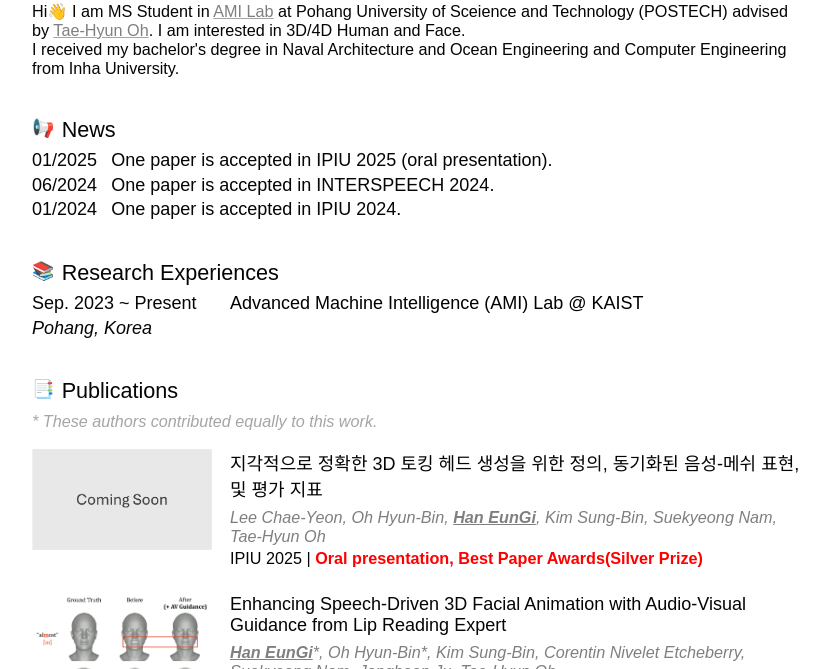
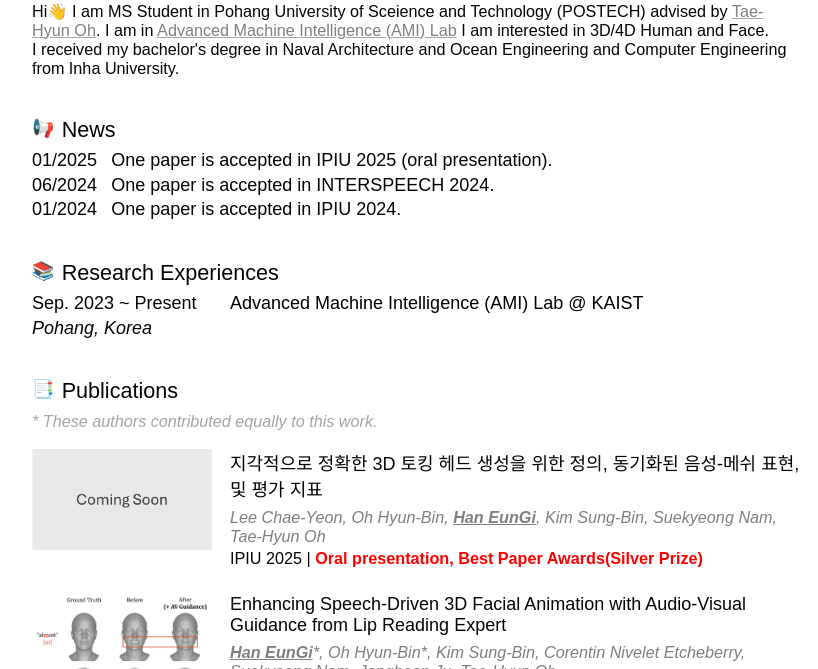
Before and after one commit to winterbloooom/profile, a plain HTML site: page index.html in a window 1280 px wide. Shown: the part 431-1100 px from the top of the page, without its empty margins (224-1042 px from the left). Drawn offline with Linux system fonts and the light colour scheme.

Commit message:
Update index.html

```diff
--- a/index.html
+++ b/index.html
@@ -59,7 +59,7 @@
                     </div>
                 </div>
                 <div id="home-greeting">
-                    Hi👋 I am MS Student in <a href="https://ami.postech.ac.kr/">AMI Lab</a> at Pohang University of Sceience and Technology (POSTECH) advised by <a href="https://ami.postech.ac.kr/members/tae-hyun-oh">Tae-Hyun Oh</a>.
+                    Hi👋 I am MS Student in Pohang University of Sceience and Technology (POSTECH) advised by <a href="https://ami.kaiast.ac.kr/members/tae-hyun-oh">Tae-Hyun Oh</a>. I am in <a href="https://ami.kaist.ac.kr/">Advanced Machine Intelligence (AMI) Lab</a>
                     I am interested in 3D/4D Human and Face. <br>
                     I received my bachelor's degree in Naval Architecture and Ocean Engineering and Computer Engineering from Inha University.
                 </div>
@@ -95,7 +95,7 @@
                         <div class="expr-single">
                             <div class="expr-single-duration">Sep. 2023 ~ Present</div>
                             <div class="expr-single-location">Pohang, Korea</div>
-                            <div class="expr-single-content"><a href="https://ami.postech.ac.kr/">Advanced Machine Intelligence (AMI) Lab @ KAIST</a></div>
+                            <div class="expr-single-content"><a href="https://ami.kaist.ac.kr/">Advanced Machine Intelligence (AMI) Lab @ KAIST</a></div>
                         </div>
                     </div>
                 </div>
```
